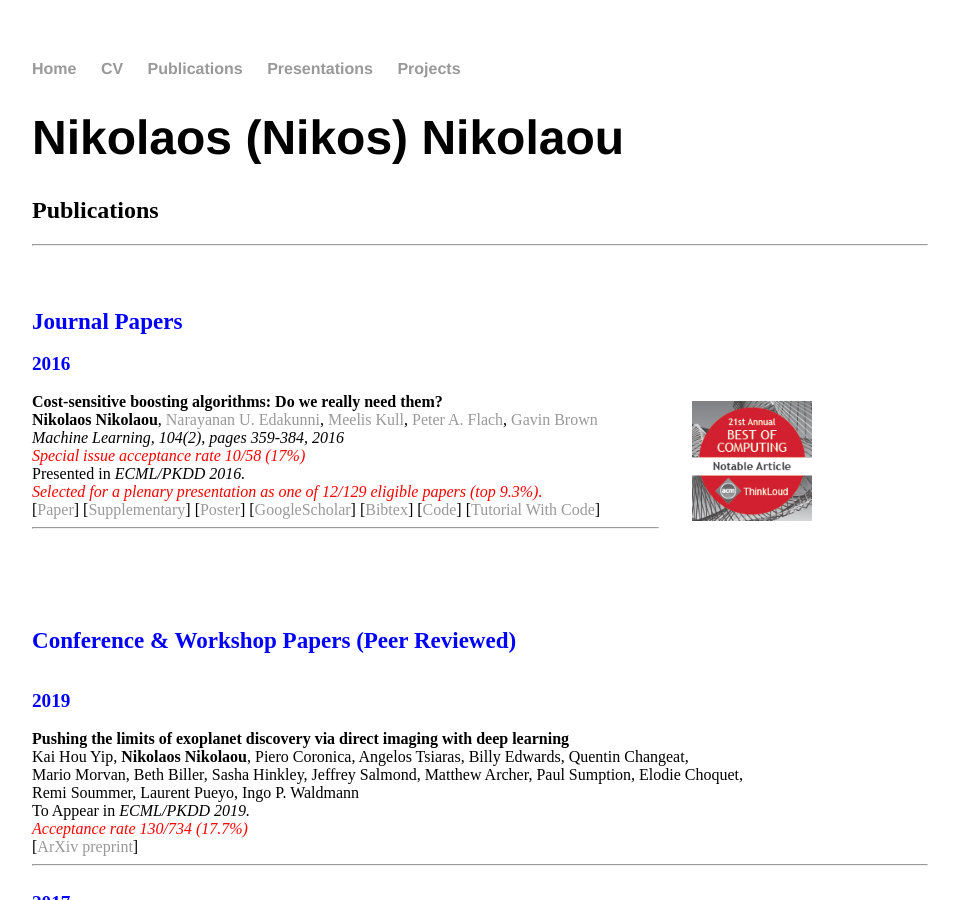
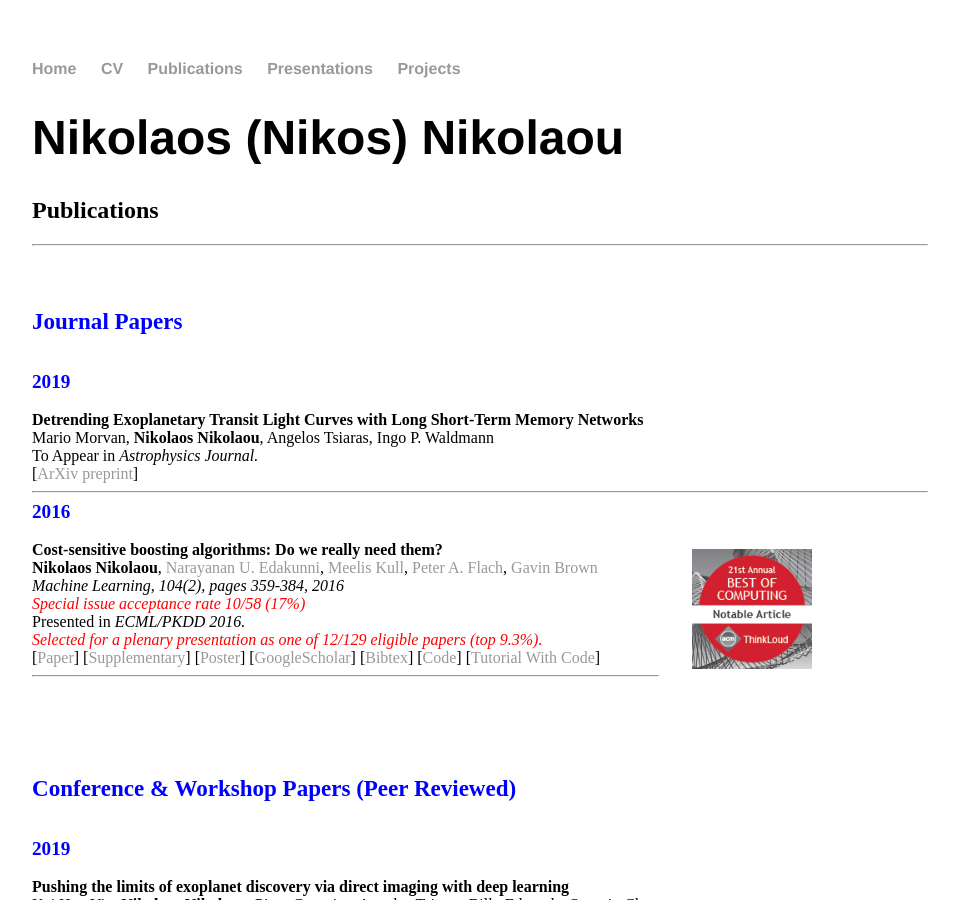
Before and after one commit to nnikolaou/nnikolaou.github.io, a Jekyll site: the page publications.html, which Jekyll copies as it is, in a window 1280 px wide and 900 px high. Shown: the whole window, without its empty margins (160-1119 px from the left). Built offline with Jekyll 4.4.1, drawn with Linux system fonts in a browser that asks for light colours.

Commit message:
Update publications.html

```diff
--- a/publications.html
+++ b/publications.html
@@ -38,6 +38,14 @@
 
 <br><br><big><big><b><font color="blue">Journal Papers</font></b></big></big><br><br></font>
 
+<br><big><b><font color="blue">2019</font></b></big></font>
+
+<br><br><b>Detrending Exoplanetary Transit Light Curves with Long Short-Term Memory Networks</b>
+<br>Mario Morvan, <b>Nikolaos Nikolaou</b>, Angelos Tsiaras, Ingo P. Waldmann
+<br>To Appear in <i>Astrophysics Journal.</i>
+<br>[<a href="https://arxiv.org/abs/2001.03370#" target="_blank">ArXiv preprint</a>]
+<hr>
+
 <big><b><font color="blue">2016</font></b></big></font>
 
 <br><br>
```
Also changed, not shown: other parts of publications.html (+1 -1 lines).
